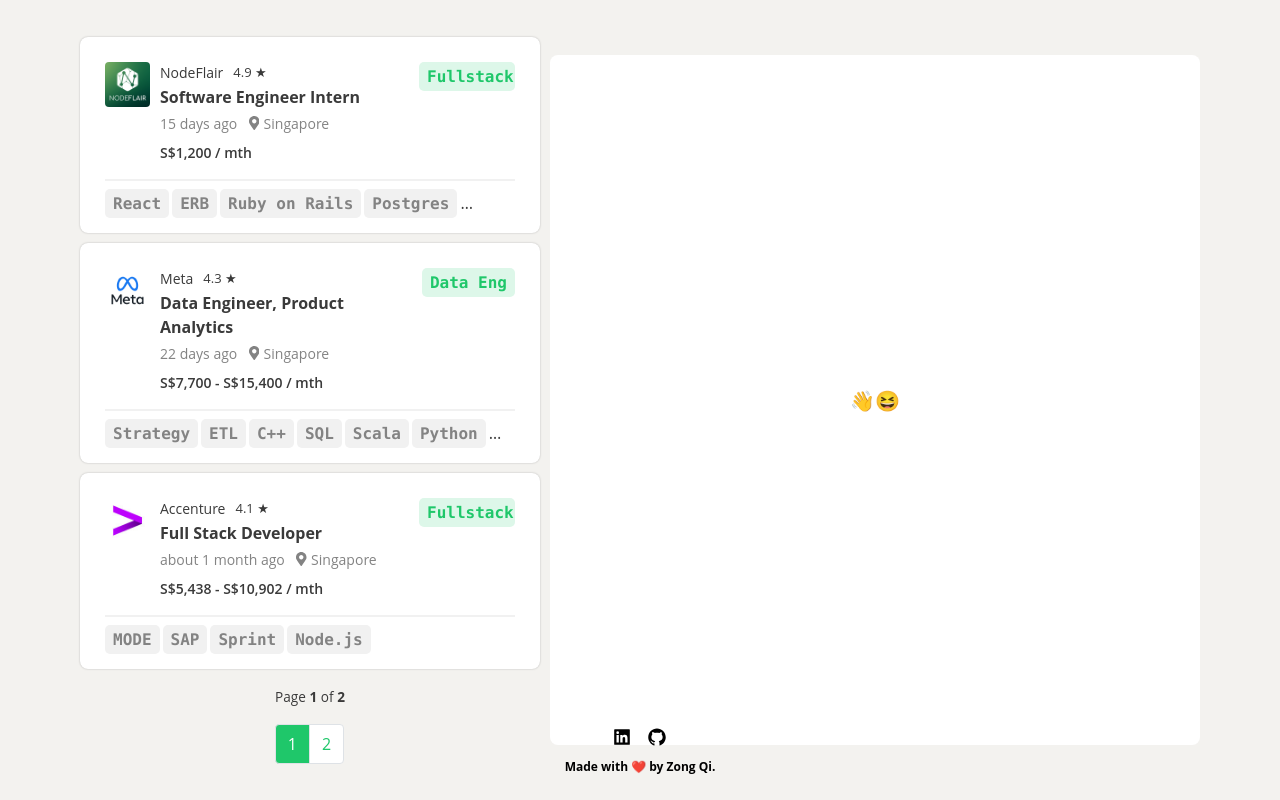
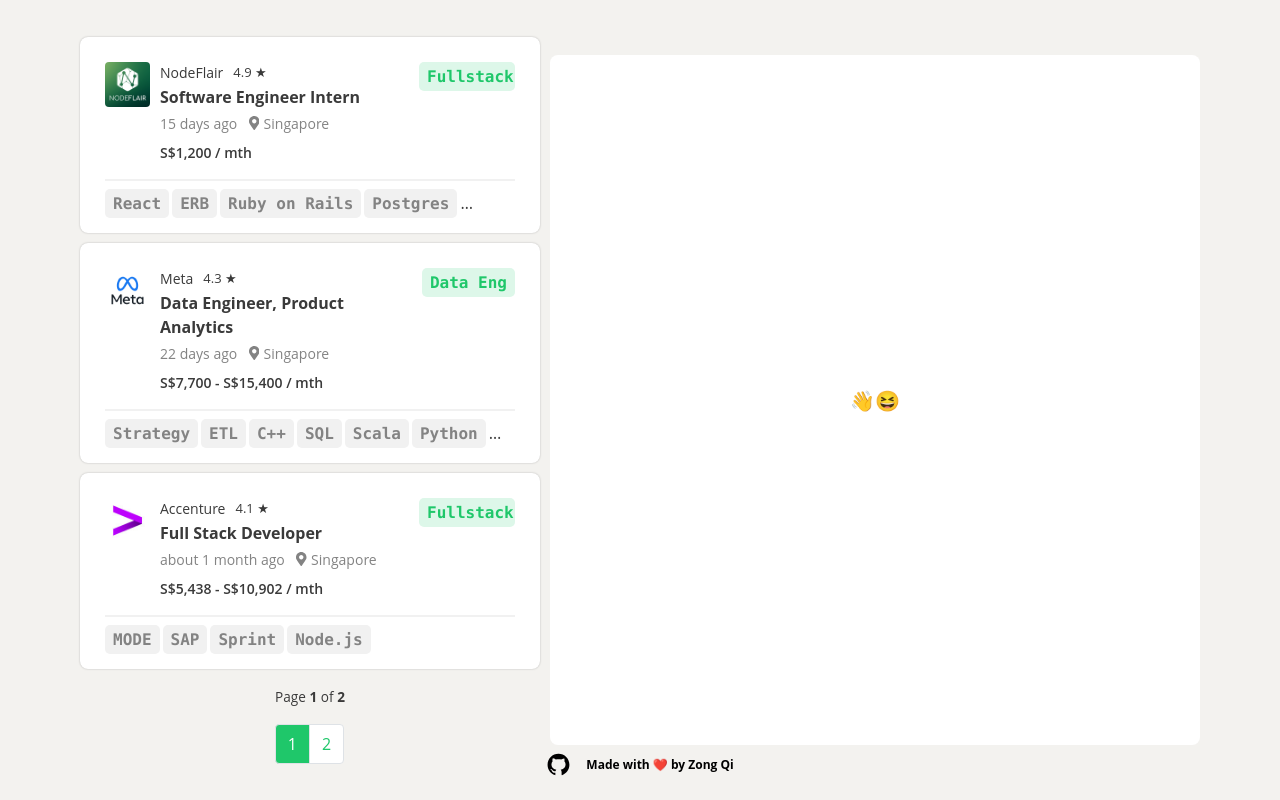
Before and after one commit to zongqiooi/zq-nodeflair-clone, a React (Vite) app: page / in a window 1280 px wide. Built offline with nearby package versions, Linux system fonts and the light colour scheme.

Commit message:
chore: update footer UI

```diff
--- a/src/components/Footer.jsx
+++ b/src/components/Footer.jsx
@@ -1,21 +1,16 @@
-import { AiFillLinkedin, AiFillGithub } from "react-icons/ai";
+import { AiFillGithub } from "react-icons/ai";
 
 const Footer = () => {
   return (
     <div className="footer-container">
-      <p className="icons">
-        <div className="linkedin">
-          <a href="https://www.linkedin.com/in/zongqiooi/">
-            <AiFillLinkedin style={{ color: "black" }} />
-          </a>
-        </div>
-        <div className="github">
+      <span className="icons">
+        <span className="github">
           <a href="https://github.com/zongqiooi/zq-nodeflair-clone">
             <AiFillGithub style={{ color: "black" }} />
           </a>
-        </div>
-      </p>
-      <p>Made with ❤️ by Zong Qi.</p>
+        </span>
+      </span>
+      <p>Made with ❤️ by Zong Qi </p>
     </div>
   );
 };
--- a/src/styles/style.css
+++ b/src/styles/style.css
@@ -243,32 +243,21 @@
   max-height: 110px;
   font-weight: 700;
   display: flex;
-  flex-direction: column;
+  /* flex-direction: column; */
   align-items: center;
   justify-content: center;
-  gap: 5px;
-  position: absolute;
+  gap: 15px;
+  position: fixed;
   bottom: 0%;
-  margin-bottom: 25px;
-}
-
-.footer-container p {
-  margin: 0px;
+  margin-bottom: 15px;
 }
 
 .footer-container .icons {
-  font-size: 20px;
-  display: flex;
-  gap: 15px;
-  margin: 0px;
+  font-size: 25px;
+  margin-top: 5px;
 }
 
-.footer-container .icons .linkedin:hover {
-  transform: scale(1.1, 1.1);
-  transition: transform 0.5s ease;
-}
-
-.footer-container .icons .github:hover {
+.github:hover {
   transform: scale(1.1, 1.1);
   transition: transform 0.5s ease;
 }
```
